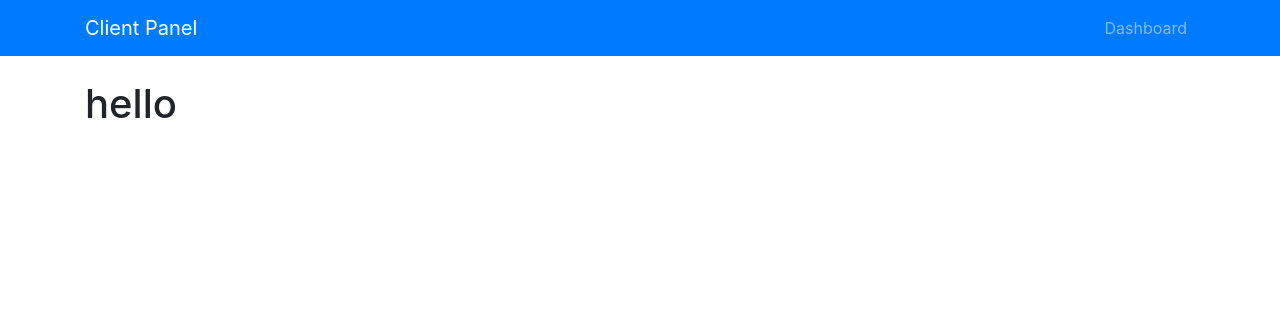
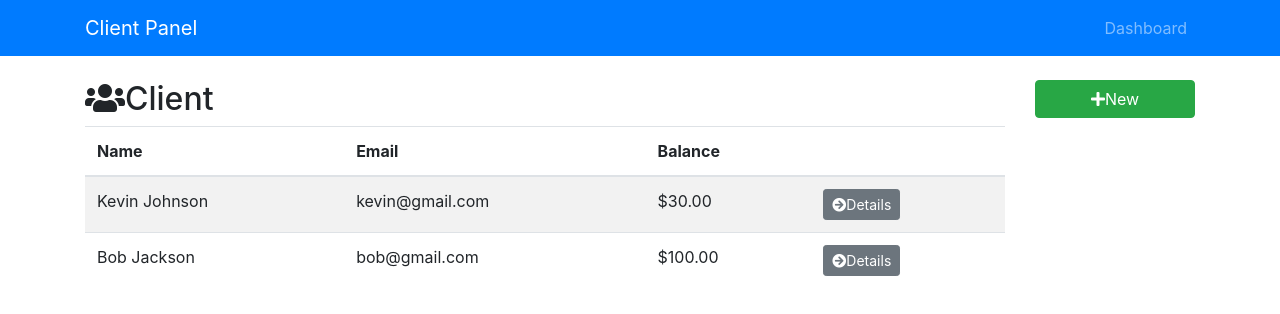
Before and after one commit to davjdo/react-client-panel, a React (Create React App) app: page / in a window 1280 px wide. Shown: the top 314 px of the page. Built offline with nearby package versions, Linux system fonts and the light colour scheme.

Commit message:
add Clients, Dashboard, Sidebar components

```diff
--- a/src/App.js
+++ b/src/App.js
@@ -1,6 +1,7 @@
 import React, { Component } from 'react';
 import { Route, Switch } from 'react-router-dom';
 import AppNavbar from './components/layout/AppNavbar';
+import Dashboard from './components/layout/Dashboard';
 import './App.css';
 
 class App extends Component {
@@ -9,7 +10,9 @@ class App extends Component {
       <div className="App">
         <AppNavbar />
         <div className="container">
-          <h1>hello</h1>
+          <Switch>
+            <Route exact path="/" component={Dashboard} />
+          </Switch>
         </div>
       </div>
     );
--- a/src/components/clients/Clients.js
+++ b/src/components/clients/Clients.js
@@ -0,0 +1,75 @@
+import React, { Component } from 'react';
+import { Link } from 'react-router-dom';
+
+class Clients extends Component {
+  render() {
+    const clients = [
+      {
+        id: 35467,
+        firstName: 'Kevin',
+        lastName: 'Johnson',
+        email: 'kevin@gmail.com',
+        phone: '555-555-5555',
+        balance: '30'
+      },
+      {
+        id: 34327,
+        firstName: 'Bob',
+        lastName: 'Jackson',
+        email: 'bob@gmail.com',
+        phone: '555-555-3455',
+        balance: '100'
+      }
+    ];
+
+    if (clients) {
+      return (
+        <div>
+          <div className="row">
+            <div className="col-md-6">
+              <h2>
+                <i className="fas fa-users" />
+                Client
+              </h2>
+            </div>
+            <div className="col-md-6" />
+          </div>
+          <table className="table table-striped">
+            <thead className="thead">
+              <tr>
+                <th>Name</th>
+                <th>Email</th>
+                <th>Balance</th>
+                <th />
+              </tr>
+            </thead>
+            <tbody>
+              {clients.map(client => (
+                <tr key={client.id}>
+                  <td>
+                    {client.firstName} {client.lastName}
+                  </td>
+                  <td>{client.email}</td>
+                  <td>${parseFloat(client.balance).toFixed(2)}</td>
+                  <td>
+                    <Link
+                      to={`/client/${client.id}`}
+                      className="btn btn-secondary btn-sm"
+                    >
+                      <i className="fas fa-arrow-circle-right" />
+                      Details
+                    </Link>
+                  </td>
+                </tr>
+              ))}
+            </tbody>
+          </table>
+        </div>
+      );
+    } else {
+      return <h1>Loading...</h1>;
+    }
+  }
+}
+
+export default Clients;
--- a/src/components/layout/Dashboard.js
+++ b/src/components/layout/Dashboard.js
@@ -0,0 +1,18 @@
+import React from 'react';
+import Clients from '../clients/Clients';
+import Sidebar from './Sidebar';
+
+const Dashboard = () => {
+  return (
+    <div className="row">
+      <div className="col-md-10">
+        <Clients />
+      </div>
+      <div className="col-md-2">
+        <Sidebar />
+      </div>
+    </div>
+  );
+};
+
+export default Dashboard;
--- a/src/components/layout/Sidebar.js
+++ b/src/components/layout/Sidebar.js
@@ -0,0 +1,13 @@
+import React from 'react';
+import { Link } from 'react-router-dom';
+
+const Sidebar = () => {
+  return (
+    <Link to="/client/add" className="btn btn-success btn-block">
+      <i className="fas fa-plus" />
+      New
+    </Link>
+  );
+};
+
+export default Sidebar;
```
